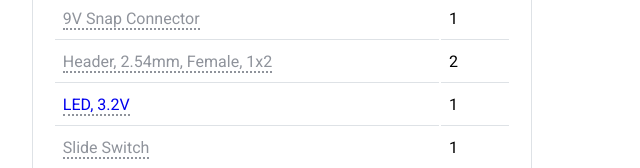
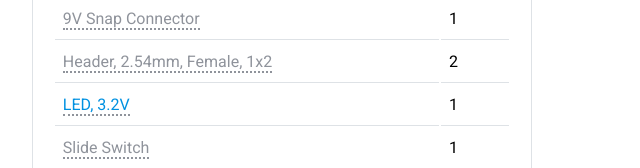
Before and after one commit to uci-ieee/ops-webpages-2024-2025, a website: page project_1.html in a window 1280 px wide. Shown: the part 6380-6548 px from the top of the page, 315-955 px from the left. Drawn offline with nearby package versions, Linux system fonts and the light colour scheme; files that its build step writes are made by us from their sources; a web font is replaced by a local one.

Commit message:
change link color to be the primary defined color

```diff
--- a/scss/project/project_template.scss
+++ b/scss/project/project_template.scss
@@ -101,7 +101,7 @@
 
 /* used to add color and pointer to text in the parts section, often used to link to datasheets */
 .pj-part-link {
-    color: #0000EE;
+    color: $primary;
     cursor: pointer;
 }
 
```
